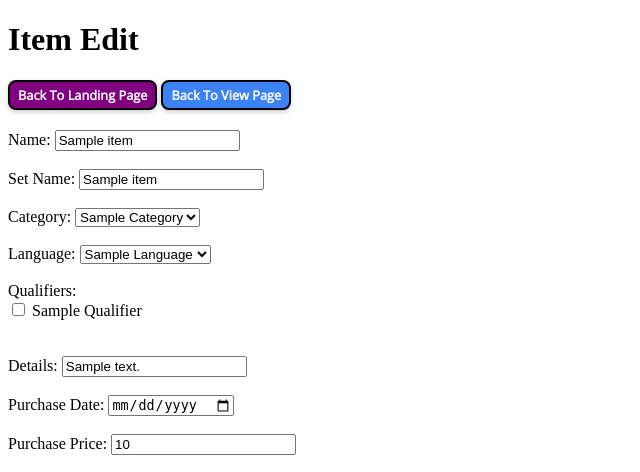
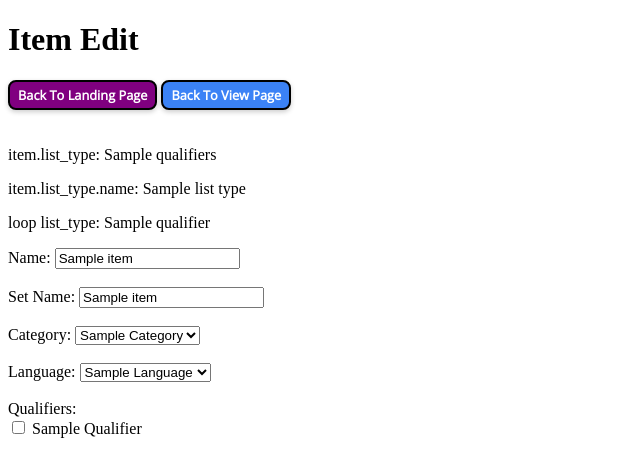
Before and after one commit to J-Twomey/inventory-app, a FastAPI app: template templates/edit_item.html in a window 1280 px wide. Shown: the top 472 px of the page, without its empty margins (0-640 px from the left). Run offline with FastAPI, Linux system fonts and the light colour scheme; the template is opened without the code that fills it: most values are stand-ins (such as "Sample title", 1, 10 or a date in 2020).

Commit message:
bug fix with display

```diff
--- a/templates/edit_item.html
+++ b/templates/edit_item.html
@@ -12,6 +12,11 @@
   <a href="/" class="btn btn-purple btn-small margin-bottom-20 inline">Back To Landing Page</a>
   <a href="/view" class="btn btn-blue btn-small margin-bottom-20 inline">Back To View Page</a>
 </div>
+<p>item.list_type: {{ item.qualifiers }}</p>
+<p>item.list_type.name: {{ item.list_type.name if item.list_type is not none else 'None' }}</p>
+{% for list_type in qualifier_enum %}
+  <p>loop list_type: {{ list_type }}</p>
+{% endfor %}
 
 <form method="post" action="/edit/{{ item.id }}">
 
@@ -24,7 +29,7 @@
   <label>Category:</label>
   <select name="category">
     {% for category in category_enum %}
-      <option value="{{ category.name }}" {% if item.category.name == category.name %}selected{% endif %}>
+      <option value="{{ category.name }}" {% if item.category == category.name.title() %}selected{% endif %}>
         {{ category.name.title() }}
       </option>
     {% endfor %}
@@ -33,7 +38,7 @@
   <label>Language:</label>
   <select name="language">
     {% for language in language_enum %}
-      <option value="{{ language.name }}" {% if item.language.name == language.name %}selected{% endif %}>
+      <option value="{{ language.name }}" {% if item.language == language.name.title().replace('_', ' ') %}selected{% endif %}>
         {{ language.name.title() }}
       </option>
     {% endfor %}
@@ -48,7 +53,7 @@
 
   {% for qualifier in qualifier_enum %}
     <label>
-      <input type="checkbox" name="qualifiers" value="{{ qualifier.name }}" {% if item and qualifier in selected_qualifiers %}checked{% endif %}>
+      <input type="checkbox" name="qualifiers" value="{{ qualifier.name }}" {% if item and qualifier.name.title().replace('_', ' ') in selected_qualifiers %}checked{% endif %}>
       {{ qualifier.name.replace('_', ' ').title() }}
     </label><br>
   {% endfor %}
@@ -66,7 +71,7 @@
   <label>Status:</label>
   <select name="status">
     {% for status in status_enum %}
-      <option value="{{ status.name }}" {% if item.status.name == status.name %}selected{% endif %}>
+      <option value="{{ status.name }}" {% if item.status == status.name.title() %}selected{% endif %}>
         {{ status.name.title() }}
       </option>
     {% endfor %}
@@ -75,7 +80,7 @@
   <label>Intent:</label>
   <select name="intent">
     {% for intent in intent_enum %}
-      <option value="{{ intent.name }}" {% if item.intent.name == intent.name %}selected{% endif %}>
+      <option value="{{ intent.name }}" {% if item.intent == intent.name.title() %}selected{% endif %}>
         {{ intent.name.title() }}
       </option>
     {% endfor %}
@@ -87,7 +92,7 @@
   <label>Grading Company:</label>
   <select name="grading_company">
     {% for grading_company in grading_company_enum %}
-      <option value="{{ grading_company.name }}" {% if item.grading_company.name == grading_company.name %}selected{% endif %}>
+      <option value="{{ grading_company.name }}" {% if item.grading_company == grading_company.name %}selected{% endif %}>
         {{ grading_company.name.title() }}
       </option>
     {% endfor %}
@@ -102,7 +107,7 @@
   <label>List Type:</label>
   <select name="list_type">
     {% for list_type in list_type_enum %}
-      <option value="{{ list_type.name }}" {% if item.list_type.name == list_type.name %}selected{% endif %}>
+      <option value="{{ list_type.name }}" {% if item.list_type == list_type.name.title().replace('_', ' ') %}selected{% endif %}>
         {{ list_type.name.title() }}
       </option>
     {% endfor %}
@@ -132,7 +137,7 @@
   <label>Object Variant:</label>
   <select name="object_variant">
     {% for object_variant in object_variant_enum %}
-      <option value="{{ object_variant.name }}" {% if item.object_variant.name == object_variant.name %}selected{% endif %}>
+      <option value="{{ object_variant.name }}" {% if item.object_variant == object_variant.name.title().replace('_', ' ') %}selected{% endif %}>
         {{ object_variant.name.title() }}
       </option>
     {% endfor %}
```
